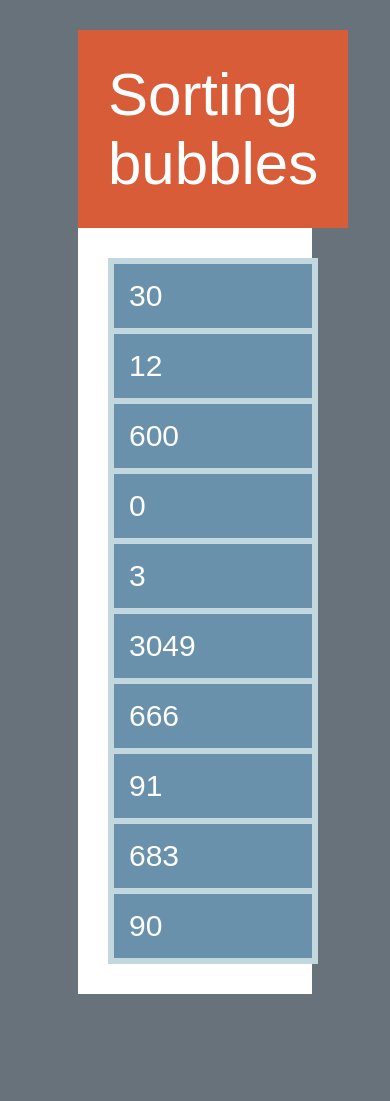
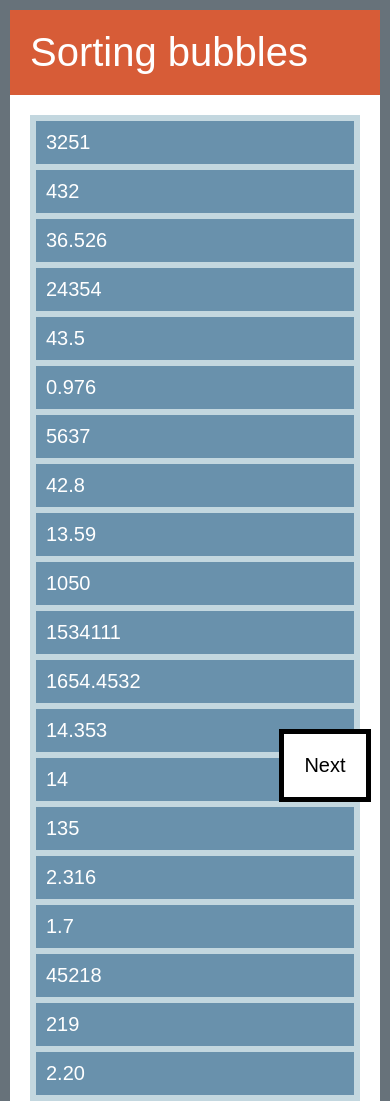
Before and after one commit to edsperanto/devleague--bubble-sort, a website: page public/index.html in a window 390 px wide. Shown: the top 1101 px of the page. Before the commit the page ends 994 px from the top, so only its background shows below. Drawn offline with Linux system fonts and the light colour scheme.

Commit message:
list of random numbers

```diff
--- a/public/css/style.css
+++ b/public/css/style.css
@@ -8,6 +8,7 @@ html {
 	font-size: 30px;
 	font-family: Arial;
 	background-color: #67727A;
+  user-select: none;
 }
 
 body {
@@ -16,9 +17,19 @@ body {
 	justify-content: center;
 }
 
+#next {
+	padding: 1rem;
+	background-color: white;
+	border: solid 5px black;
+	position: fixed;
+	right: 5%;
+	bottom: 5%;
+	cursor: pointer;
+}
+
 #main-container {
 	margin-top: 1rem;
-	width: 60%;
+	width: 70%;
 	height: 80%;
 	background-color: white;
 	display: flex;
@@ -30,6 +41,7 @@ body {
 	background-color: #D75C37;
 	padding: 1rem;
 	font-size: 2rem;
+	cursor: pointer;
 }
 
 #item-container {
@@ -43,3 +55,19 @@ body {
 	color: white;
 	border: solid 3px #C3D7DF;
 }
+
+@media screen and (max-width: 460px) {
+	html {
+		font-size: 20px;
+	}
+	#main-container {
+		margin-top: 0.5rem;
+		width: calc(100% - 1rem) !important;
+	}
+}
+
+@media screen and (max-width: 940px) {
+	#main-container {
+		width: calc(80%);
+	}
+}
--- a/public/index.html
+++ b/public/index.html
@@ -6,19 +6,30 @@
 	<title>Sorting Bubbles</title>
 </head>
 <body>
+	<div id="next">Next</div>
 	<div id="main-container">
 		<div id="title">Sorting bubbles</div>
 		<div id="item-container">
-			<div id="1" class="item">30</div>
-			<div id="2" class="item">12</div>
-			<div id="3" class="item">600</div>
-			<div id="4" class="item">0</div>
-			<div id="5" class="item">3</div>
-			<div id="6" class="item">3049</div>
-			<div id="7" class="item">666</div>
-			<div id="8" class="item">91</div>
-			<div id="9" class="item">683</div>
-			<div id="10" class="item">90</div>
+			<div id="1" class="item">3251</div>
+			<div id="2" class="item">432</div>
+			<div id="3" class="item">36.526</div>
+			<div id="4" class="item">24354</div>
+			<div id="5" class="item">43.5</div>
+			<div id="6" class="item">0.976</div>
+			<div id="7" class="item">5637</div>
+			<div id="8" class="item">42.8</div>
+			<div id="9" class="item">13.59</div>
+			<div id="10" class="item">1050</div>
+			<div id="11" class="item">1534111</div>
+			<div id="12" class="item">1654.4532</div>
+			<div id="13" class="item">14.353</div>
+			<div id="14" class="item">14</div>
+			<div id="15" class="item">135</div>
+			<div id="16" class="item">2.316</div>
+			<div id="17" class="item">1.7</div>
+			<div id="18" class="item">45218</div>
+			<div id="19" class="item">219</div>
+			<div id="20" class="item">2.20</div>
 		</div>
 	</div>
 	<script type="text/javascript" src="./js/vBubble.js"></script>
--- a/public/js/app.js
+++ b/public/js/app.js
@@ -7,7 +7,13 @@ var currOp = [];
 	vBubble.reset();
 })();
 
-document.getElementById('title').addEventListener('click', () => {
+function center(div) {
+	let divBottom = div.offsetTop + div.getBoundingClientRect().height;
+	let wHeight = window.innerHeight;
+	window.scrollTo(0, divBottom - wHeight / 2);
+}
+
+document.getElementById('next').addEventListener('click', () => {
 	let output = vBubble.next();
 	let op1 = output.opID[0];
 	let op2 = output.opID[1];
@@ -29,4 +35,5 @@ document.getElementById('title').addEventListener('click', () => {
 		default:
 			console.log('invalid action');
 	}
+	center(itemList[op1]);
 });
```
